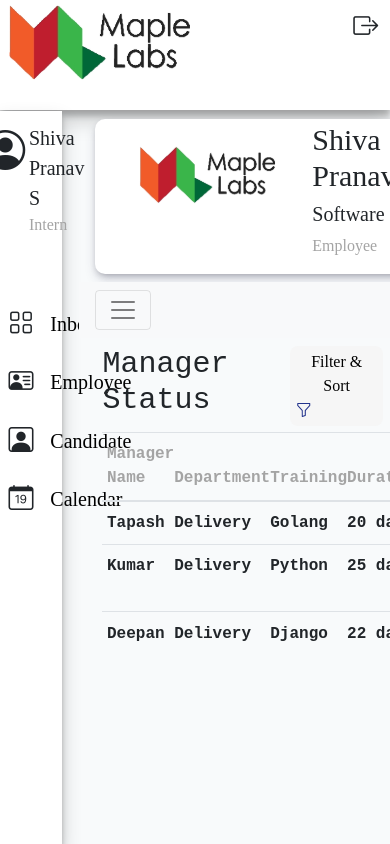
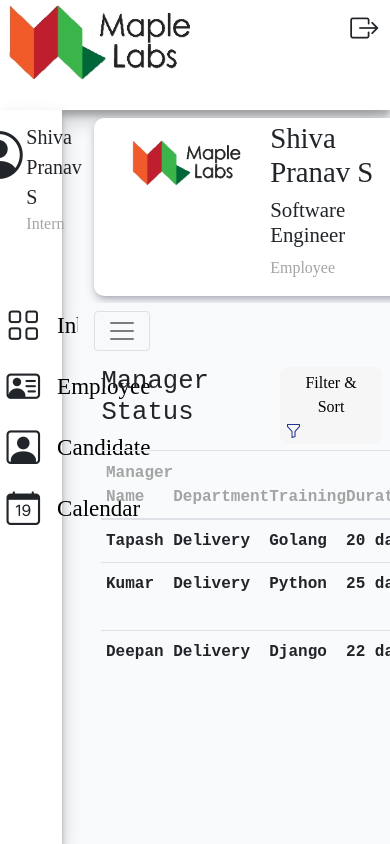
Before and after one commit to Vyshnavi-R-ML/HRM-Tool, an Angular app in the folder frontend/: page /dashboard in a window 390 px wide. Shown: the top 844 px of the page. Built offline with nearby package versions, Linux system fonts and the light colour scheme; a web font is replaced by a local one.

Commit message:
modified styling

```diff
--- a/frontend/src/app/app-routing.module.ts
+++ b/frontend/src/app/app-routing.module.ts
@@ -2,14 +2,13 @@ import { NgModule } from '@angular/core';
 import { RouterModule, Routes } from '@angular/router';
 import { AuthenticationComponent } from './authentication/authentication.component';
 import { HomeComponent } from './home/home.component';
-import { InboxComponent } from './sidebar/inbox/inbox.component';
 import { SidebarComponent } from './sidebar/sidebar.component';
 
 const routes: Routes = [
   { path: 'home', component: HomeComponent },
   { path: 'auth', component: AuthenticationComponent},
   { path: 'dashboard', component: SidebarComponent },
-  { path: 'inbox', component: InboxComponent }
+  { path: '**', redirectTo:'/auth' }
 ];
 
 @NgModule({
--- a/frontend/src/app/authentication/authentication.component.css
+++ b/frontend/src/app/authentication/authentication.component.css
@@ -7,24 +7,25 @@
 }
 
 .logo {
+    width: 8%;
     font-family: 'Syncopate', sans-serif;
     margin-top: 20%;
     margin-left: 13%;
-    font-size: 40px;
+    font-size: 240%;
     cursor: pointer;
 }
 .auth-box {
     display: flex;
     flex-direction: column;
     height: 100%;
-    width: 100%;
+    width: 80%;
     margin-left: 20%;
     background-color: #EDDBC7;
     border-radius: 60px 0 0 60px;
 }
 
 img {
-    width: 15%;
+    width: 20%;
     margin-left: 45%;
     margin-right: 45%;
     margin-top: 15%;
@@ -51,12 +52,12 @@ input:focus, input.form-control:focus {
     outline:none !important;
     outline-width: 0 !important;
     box-shadow: none;
-    /* -moz-box-shadow: none; */
+    -moz-box-shadow: none;
     -webkit-box-shadow: none;
 }
 
 .btn {
-    padding: 10px 40px;
+    padding: 1% 4%;
     margin-top: 2%;
     margin-left: 2%;
     border-radius: 8px;
@@ -80,3 +81,22 @@ input:focus, input.form-control:focus {
     border-color: #5F5F60;
     background-color: #EDDBC7;
 }
+
+@media screen and (max-width: 900px){
+    .logo {
+        width: 2%;
+        font-family: 'Syncopate', sans-serif;
+        margin: 45% 10% 0 13%;
+        font-size: 140%;
+        cursor: pointer;
+    }
+}
+@media screen and (max-width: 720px){
+    .logo {
+        width: 2%;
+        font-family: 'Syncopate', sans-serif;
+        margin: 45% 10% 0 13%;
+        font-size: 140%;
+        cursor: pointer;
+    }
+}
--- a/frontend/src/app/home/home.component.css
+++ b/frontend/src/app/home/home.component.css
@@ -4,9 +4,6 @@
     height: 100%;
 }
 
-p {
-    margin: 0;
-}
 
 a {
     font-family: 'Syncopate', sans-serif;
@@ -16,18 +13,26 @@ a {
     padding-top: 2%;
     padding-left: 6%;
     padding-right: 10%;
+    width: 95%;
 }
 
 .navbar-brand {
-    font-size: 40px;
+    font-size: 240%;
     cursor: default;
 }
+
 .nav-item {
-    font-size: small;
+    font-size: 90%;
+    color: #000000;
 }
+
+.nav-item:hover {
+    color: #A4A4A4;
+    text-decoration: none;
+}
+
 .navbar-nav > a{
-    padding-left: 25px;
-    padding-right: 25px;
+    padding:0 10%;
 }
 img {
     margin-left: 6%;
@@ -43,6 +48,7 @@ img {
 }
 
 .content-right {
+    width: 40%;
     margin-left: 20%;
     margin-top: 5%;
     display: flex;
@@ -52,12 +58,12 @@ img {
 h1 {
     font-family: 'Belgrano';
     font-weight: 500;
-    font-size: 80px;
+    font-size: 450%;
     font-style: normal;
 }
 .content-2 {
     font-family: 'Belgrano';
-    font-size: 50px;
+    font-size: 150%;
     width: 75%;
     font-style: normal;
     margin-top: 5%;
@@ -67,7 +73,7 @@ h1 {
     margin-left: -5%;
     margin-right: 20%;
     color: #EDDBC7;
-    padding: 10px 40px;
+    padding: 2% 5%;
     border-radius: 10px;
     font-family: 'Syncopate', sans-serif;
 }
@@ -77,7 +83,15 @@ h1 {
     border: #83DD7E;
 }
 
+.btn-success:hover {
+    background-color: #4dcf46;
+}
+
 .btn-danger {
     background-color: #F07E5C;
     border: #F07E5C;
 }
+
+.btn-danger:hover {
+    background-color: #f76336;
+}
--- a/frontend/src/app/home/home.component.html
+++ b/frontend/src/app/home/home.component.html
@@ -6,9 +6,9 @@
           </button>
           <div class="collapse navbar-collapse" id="navbarNavAltMarkup">
             <div class="navbar-nav ml-auto">
-              <a class="nav-item nav-link" routerLink="/home" routerLinkActive="active">About</a>
-              <a class="nav-item nav-link" routerLink="/home" routerLinkActive="active">Contact</a>
-              <a class="nav-item nav-link" routerLink="/home" routerLinkActive="active">Pricing</a>
+              <a class="nav-item" routerLink="/home" routerLinkActive="active">About</a>
+              <a class="nav-item" routerLink="/home" routerLinkActive="active">Contact</a>
+              <a class="nav-item" routerLink="/home" routerLinkActive="active">Pricing</a>
             </div>
           </div>
     </nav>
--- a/frontend/src/app/sidebar/inbox/inbox.component.css
+++ b/frontend/src/app/sidebar/inbox/inbox.component.css
@@ -1,4 +1,5 @@
 .container {
+    width: 80%;
     margin: 2% 8%;
     box-shadow: rgba(50, 50, 93, 0.25) 0px 6px 12px -2px, rgba(0, 0, 0, 0.3) 0px 3px 7px -3px;
     border-radius: 10px;
@@ -20,12 +21,12 @@
 }
 
 .name {
-    font-size: 30px;
+    font-size: 180%;
     font-family: 'Belgrano';
 }
 
 .category {
-    font-size: 20px;
+    font-size: 130%;
     font-family: 'Belgrano';
 }
 .role {
@@ -56,7 +57,7 @@
 }
 
 .table-name {
-    font-size: 30px;
+    font-size: 160%;
     font-family: 'Belgrano', serif;
     font-family: 'Roboto', sans-serif;
     font-family: 'Roboto Mono', monospace;
@@ -81,7 +82,6 @@ table {
 }
 .table-row {
     padding: 2% 1%;
-    box-sizing: content-box;
 }
 .table {
     font-family: 'Roboto', sans-serif;
--- a/frontend/src/app/sidebar/sidebar.component.css
+++ b/frontend/src/app/sidebar/sidebar.component.css
@@ -9,7 +9,7 @@
     width: 100%;
     height: 15%;
     background-color: #FFFFFF;
-    margin: 0 0 1px 0;
+    margin: 0 0 1 0;
     box-shadow: rgba(0, 0, 0, 0.19) 0px 10px 20px, rgba(0, 0, 0, 0.23) 0px 6px 6px;
 }
 
@@ -25,7 +25,7 @@
 .bi {
     float: right;
     margin: 2% 3% 0 0;
-    font-size: 25px;
+    font-size: 175%;
 }
 
 .main-page {
@@ -38,11 +38,12 @@
     width: 16%;
     height: 100%;
     background-color: #FFFFFF;
-    margin: 0 1px 0 0;
+    margin: 0 1 0 0;
     box-shadow: rgba(0, 0, 0, 0.19) 0px 10px 20px, rgba(0, 0, 0, 0.23) 0px 6px 6px;
 
 }
 .emp-details {
+    width: 90%;
     display: flex;
     flex-direction: row;
     margin: 10% 0 0 0;
@@ -57,7 +58,8 @@
     cursor: default;
 }
 .name {
-    font-size: 20px;
+    width: 100%;
+    font-size: 125%;
     font-family: 'Belgrano', serif;
     padding: 10% 0 0 5%;
     margin: 0;
@@ -70,21 +72,24 @@
 
 .bi-person-circle {
     margin: 8% 4% 0 0;
-    font-size: 40px;
+    font-size: 300%;
 }
 
 .nav-item {
+    width: 90%;
     display: flex;
     flex-direction: row;
     margin: 0 0 20% 0%;
     padding: 0 0 0 15%;
-    font-size: 20px;
-    border: 0px #A4A4A4 solid;
+    font-size: 120%;
+    border: 0 #A4A4A4 solid;
     cursor: pointer;
 }
 
 .nav-link {
+    width: 70%;
     font-family: 'Belgrano', serif;
+    font-size: 120%;
     color: black;
 }
 .nav-item:active {
@@ -95,3 +100,7 @@
 .right-page {
     width: 100%;
 }
+
+.flex-column {
+    width: 80%;
+}
--- a/frontend/src/app/sidebar/sidebar.component.html
+++ b/frontend/src/app/sidebar/sidebar.component.html
@@ -18,7 +18,7 @@
                 <ul class="nav flex-column">
                     <li class="nav-item">
                         <div>
-                            <i class="bi bi-grid mt-1"></i>
+                            <i class="bi bi-grid"></i>
                         </div>
                         <div>
                             <a class="nav-link active" routerLink="/dashboard" routerLinkActive="active">Inbox</a>
@@ -26,7 +26,7 @@
                     </li>
                     <li class="nav-item">
                         <div>
-                            <i class="bi bi-person-vcard mt-1"></i>
+                            <i class="bi bi-person-vcard"></i>
                         </div>
                         <div>
                             <a class="nav-link" routerLink="/dashboard" routerLinkActive="active">Employee</a>
@@ -34,7 +34,7 @@
                     </li>
                     <li class="nav-item">
                         <div>
-                            <i class="bi bi-person-square mt-1"></i>
+                            <i class="bi bi-person-square"></i>
                         </div>
                         <div>
                             <a class="nav-link" routerLink="/dashboard" routerLinkActive="active">Candidate</a>
@@ -42,7 +42,7 @@
                     </li>
                     <li class="nav-item">
                         <div>
-                            <i class="bi bi-calendar-date mt-1"></i>
+                            <i class="bi bi-calendar-date"></i>
                         </div>
                         <div>
                             <a class="nav-link" routerLink="/dashboard" routerLinkActive="active">Calendar</a>
```
